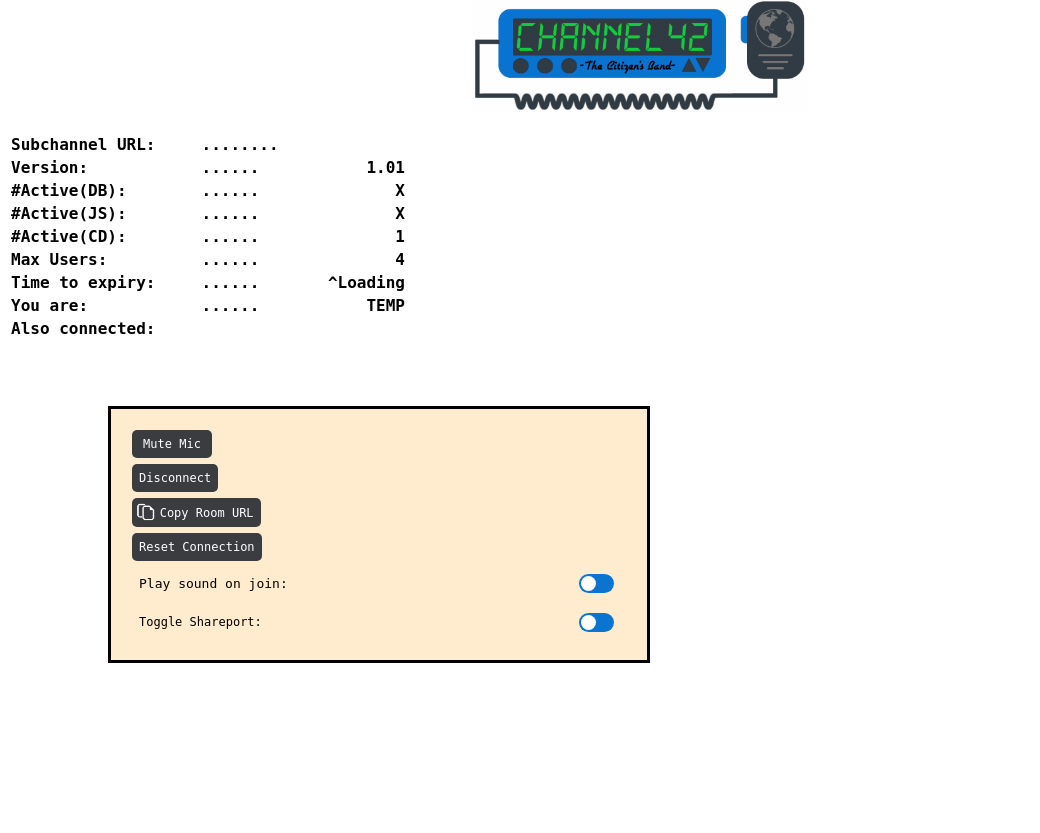
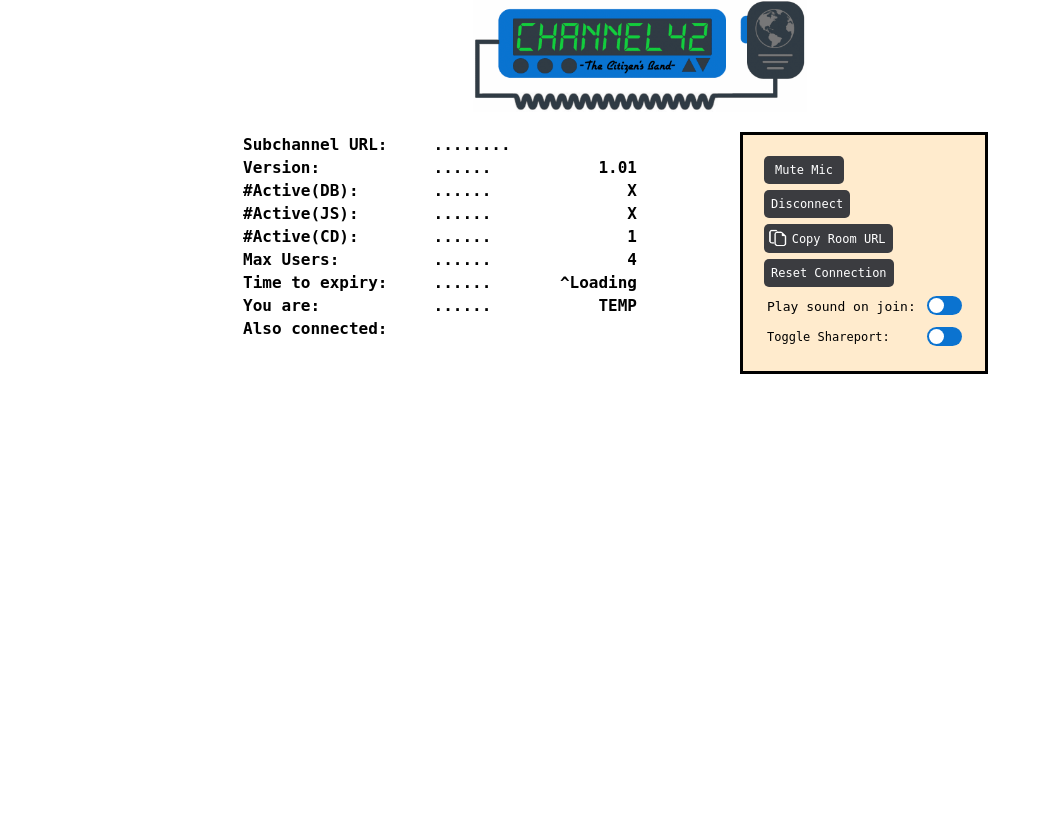
Before and after one commit to purplefloyd14/scotus_proj, a Django app: template channel19/chat/templates/chat/room.html in a window 1280 px wide. Shown: the part 78-911 px from the top of the page, without its empty margins (0-1040 px from the left). After the commit the page ends 452 px from the top, so only its background shows below. Run offline with Django 4.2, Linux system fonts and the light colour scheme; the template is opened without the code that fills it, so the values that code supplies are empty.

Commit message:
spruces up the html/css for desktop, in accordance with the new stuff for mobile. All good right now

```diff
--- a/channel19/static/css/main.css
+++ b/channel19/static/css/main.css
@@ -320,11 +320,11 @@ ul.frames li {
     border-style: solid;
     padding: 18px;
     background: blanchedalmond;
-        max-height: 230px;
+    max-height: 200px;
 }
 
     .switch-box{
-        margin: 10px;
+        margin: 6px;
         display: flex;
         width: 95%;
         justify-content: space-between;
@@ -333,8 +333,30 @@ ul.frames li {
     #side-car-div{
         display: flex;
         margin-top: 20px;
+        max-width: 800px;
+        flex-wrap: wrap;
+        flex-direction: row;
+        max-height: 400px;
+        justify-content: flex-start;
     }
 
+    .center-main-container{
+        display: flex;
+        flex-direction: column;
+        justify-content: start;
+        align-items: center;
+        max-height: 500px;
+    }
+
+
+
+
+
+
+
+}
+
+/*
 
 
 
@@ -394,10 +416,7 @@ ul.frames li {
 
 
 
-
-}
-
-/* .video-grid-container {
+.video-grid-container {
     display: grid;
     grid-template-columns: repeat(3, 1fr);
     background-color: black;
```
Lines whose indentation alone changed are shown as unchanged.
